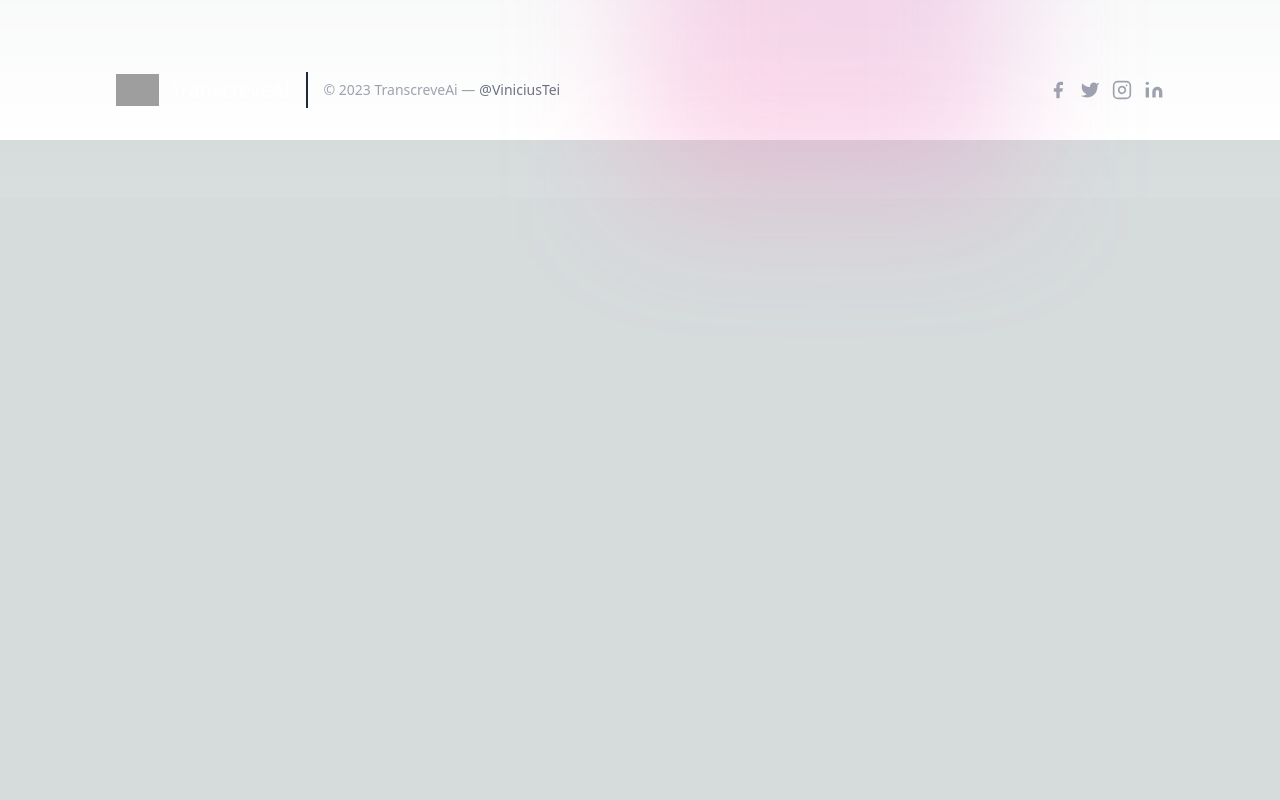
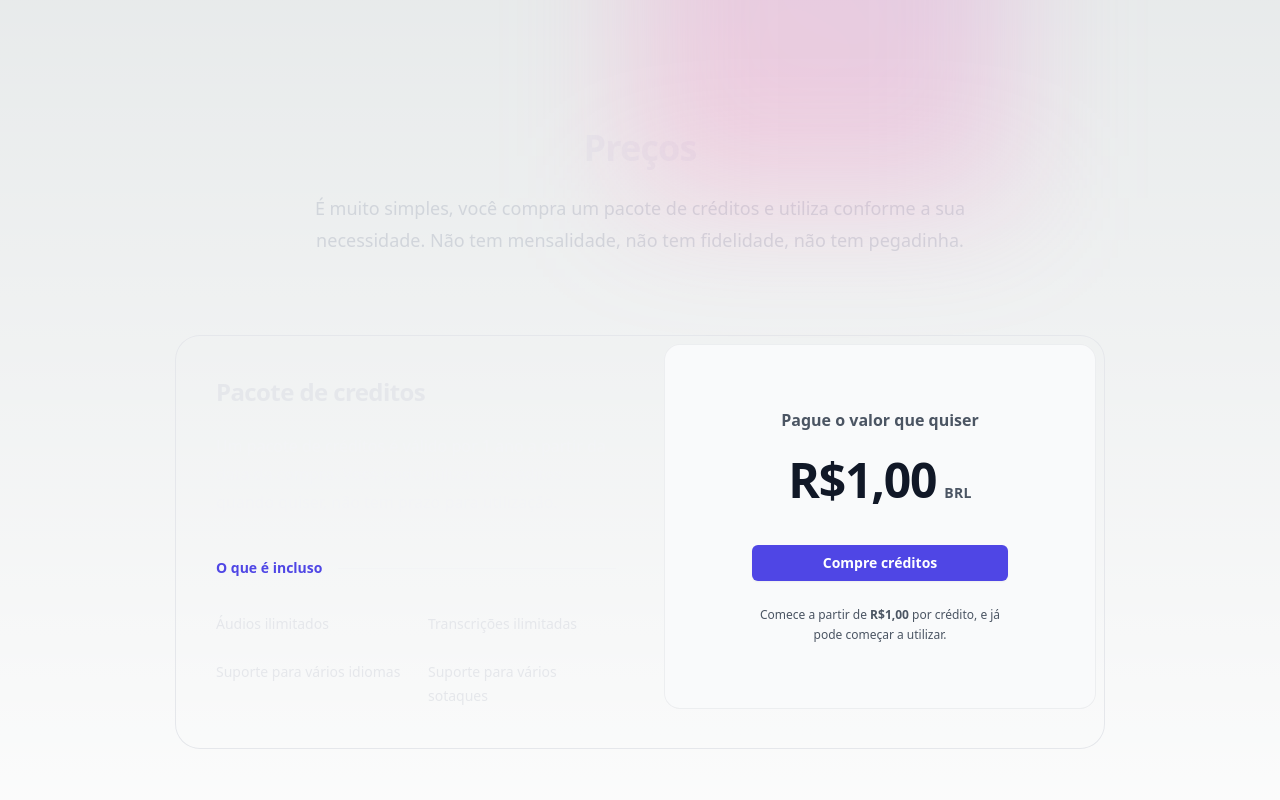
Before and after one commit to ViniciusTei/audio-to-text, a React (Vite) app in the folder app/: page / in a window 1280 px wide. Shown: the part 760-1560 px from the top of the page. Before the commit the page ends 958 px from the top, so only its background shows below. Built offline with nearby package versions, Linux system fonts and the light colour scheme; no server answers; grey boxes are pictures that could not be loaded.

Commit message:
fix navigation to pricing

```diff
--- a/app/src/components/domain/AppHeader.tsx
+++ b/app/src/components/domain/AppHeader.tsx
@@ -29,7 +29,7 @@
         <div className="hidden lg:flex lg:gap-x-12">
           <Link to="/" className="text-sm font-semibold leading-6 text-gray-100">Produto</Link>
           <a href="#" className="text-sm font-semibold leading-6 text-gray-100">Como usar?</a>
-          <a href="#" className="text-sm font-semibold leading-6 text-gray-100">Preços</a>
+          <a href="#pricing" className="text-sm font-semibold leading-6 text-gray-100">Preços</a>
           <a href="#" className="text-sm font-semibold leading-6 text-gray-100">Sobre</a>
         </div>
         <div className="hidden lg:flex lg:flex-1 lg:justify-end">
--- a/app/src/components/pages/HomePage.tsx
+++ b/app/src/components/pages/HomePage.tsx
@@ -1,5 +1,12 @@
 import React from 'react'
 import { Link } from 'react-router-dom'
+
+const includedFeatures = [
+  'Áudios ilimitados',
+  'Transcrições ilimitadas',
+  'Suporte para vários idiomas',
+  'Suporte para vários sotaques',
+]
 
 function HomePage() {
 
@@ -25,6 +32,58 @@
           <div className="relative left-[calc(50%+3rem)] aspect-[1155/678] w-[36.125rem] -translate-x-1/2 bg-gradient-to-tr from-[#ff80b5] to-[#9089fc] opacity-30 sm:left-[calc(50%+36rem)] sm:w-[72.1875rem]"></div>
         </div>
       </div>
+      <div id="pricing" className="py-24 sm:py-32">
+        <div className="mx-auto max-w-7xl px-6 lg:px-8">
+          <div className="mx-auto max-w-2xl sm:text-center">
+            <h2 className="text-3xl font-bold tracking-tight text-gray-200 sm:text-4xl">Preços</h2>
+            <p className="mt-6 text-lg leading-8 text-gray-300">
+              É muito simples, você compra um pacote de créditos e utiliza conforme a sua necessidade. Não tem mensalidade, não tem fidelidade, não tem pegadinha.
+            </p>
+          </div>
+          <div className="mx-auto mt-16 max-w-2xl rounded-3xl ring-1 ring-gray-200 sm:mt-20 lg:mx-0 lg:flex lg:max-w-none">
+            <div className="p-8 sm:p-10 lg:flex-auto">
+              <h3 className="text-2xl font-bold tracking-tight text-gray-200">Pacote de creditos</h3>
+              <p className="mt-6 text-base leading-7 text-gray-100">
+                Um pacote de créditos é válido por 1 ano a partir da data da compra. Você pode utilizar os créditos quando quiser, não tem prazo para utilização.
+              </p>
+              <div className="mt-10 flex items-center gap-x-4">
+                <h4 className="flex-none text-sm font-semibold leading-6 text-indigo-600">O que é incluso</h4>
+                <div className="h-px flex-auto bg-gray-100" />
+              </div>
+              <ul
+                role="list"
+                className="mt-8 grid grid-cols-1 gap-4 text-sm leading-6 text-gray-200 sm:grid-cols-2 sm:gap-6"
+              >
+                {includedFeatures.map((feature) => (
+                  <li key={feature} className="flex gap-x-3">
+                    {feature}
+                  </li>
+                ))}
+              </ul>
+            </div>
+            <div className="-mt-2 p-2 lg:mt-0 lg:w-full lg:max-w-md lg:flex-shrink-0">
+              <div className="rounded-2xl bg-gray-50 py-10 text-center ring-1 ring-inset ring-gray-900/5 lg:flex lg:flex-col lg:justify-center lg:py-16">
+                <div className="mx-auto max-w-xs px-8">
+                  <p className="text-base font-semibold text-gray-600">Pague o valor que quiser</p>
+                  <p className="mt-6 flex items-baseline justify-center gap-x-2">
+                    <span className="text-5xl font-bold tracking-tight text-gray-900">R$1,00</span>
+                    <span className="text-sm font-semibold leading-6 tracking-wide text-gray-600">BRL</span>
+                  </p>
+                  <a
+                    href="#"
+                    className="mt-10 block w-full rounded-md bg-indigo-600 px-3 py-2 text-center text-sm font-semibold text-white shadow-sm hover:bg-indigo-500 focus-visible:outline focus-visible:outline-2 focus-visible:outline-offset-2 focus-visible:outline-indigo-600"
+                  >
+                    Compre créditos
+                  </a>
+                  <p className="mt-6 text-xs leading-5 text-gray-600">
+                    Comece a partir de <span className="font-semibold">R$1,00</span> por crédito, e já pode começar a utilizar.
+                  </p>
+                </div>
+              </div>
+            </div>
+          </div>
+        </div>
+      </div>
     </main>
   )
 }
```
